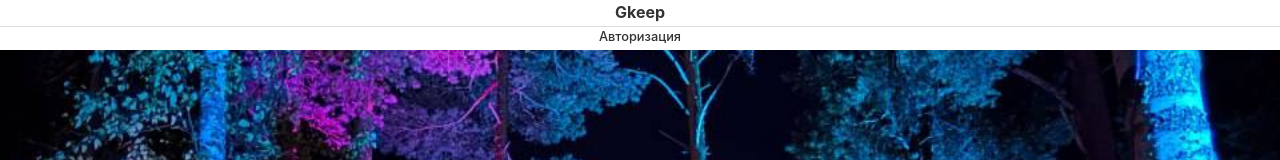
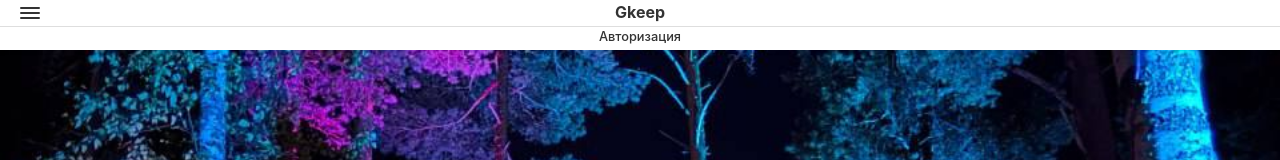
Before and after one commit to QSH8/gkeeper, a Vue app in the folder gkeep/front/: page /login in a window 1280 px wide. Shown: the top 160 px of the page. Built offline with nearby package versions, Linux system fonts and the light colour scheme.

Commit message:
[FRONT]: remove condition on auth view header menu

```diff
--- a/gkeep/front/src/components/TheHeader.vue
+++ b/gkeep/front/src/components/TheHeader.vue
@@ -2,14 +2,14 @@
   <header class="app-header">
     <div class="header-container">
       <div v-click-outside="closeMenu" class="header-left">
-        <button v-if="isAuth" class="icon-btn burger-btn" @click="toggleMenu" aria-label="Открыть меню">
+        <button class="icon-btn burger-btn" @click="toggleMenu" aria-label="Открыть меню">
           <div class="burger-icon" :class="{ 'is-active': isMenuOpen }">
             <span></span>
             <span></span>
             <span></span>
           </div>
         </button>
-        <HeaderMenu v-if="isAuth" :is-open="isMenuOpen" @close="closeMenu" />
+        <HeaderMenu :is-open="isMenuOpen" @close="closeMenu" />
       </div>
       <div class="header-center">
         <router-link to="/" class="logo">Gkeep</router-link>
```
